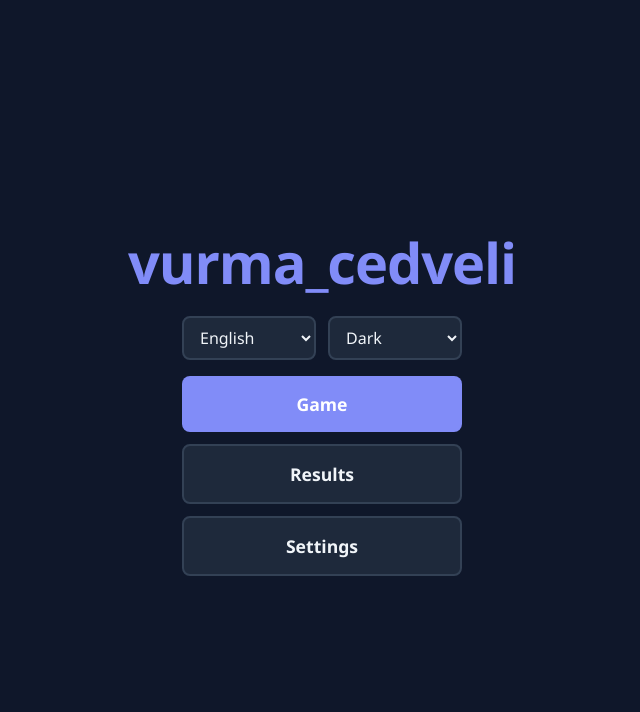
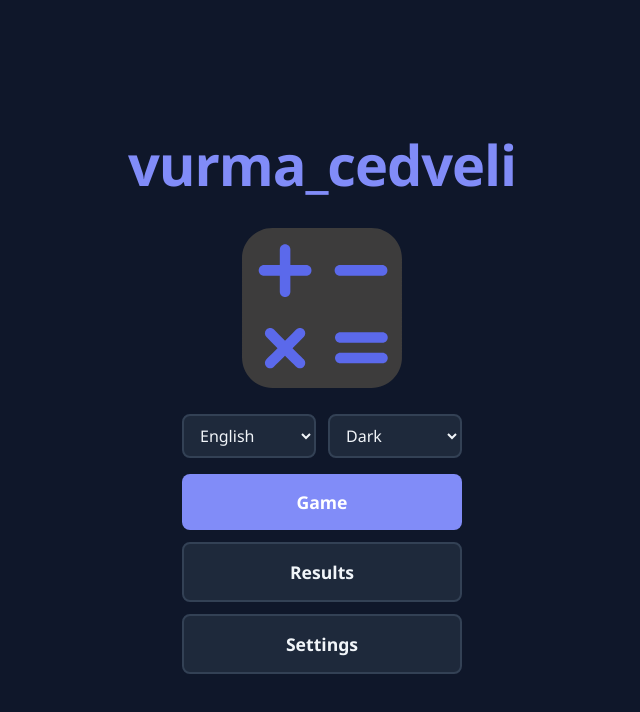
Before and after one commit to fudik94/vurma_cedveli, a React (Vite) app: page / in a window 1280 px wide. Shown: the top 712 px of the page, without its empty margins (318-958 px from the left). Built offline with nearby package versions, Linux system fonts and the light colour scheme; no server answers.

Commit message:
feat: add Lottie animation to home screen (plays once)

```diff
--- a/package.json
+++ b/package.json
@@ -13,6 +13,7 @@
   },
   "dependencies": {
     "firebase": "^12.12.1",
+    "lottie-react": "^2.4.1",
     "react": "^19.2.5",
     "react-dom": "^19.2.5",
     "react-router-dom": "^7.14.2"
--- a/src/pages/HomePage/HomePage.module.css
+++ b/src/pages/HomePage/HomePage.module.css
@@ -19,6 +19,11 @@
   font-size: 2rem;
   color: var(--text-secondary);
   margin-bottom: 1rem;
+}
+
+.animation {
+  width: 180px;
+  height: 180px;
 }
 
 .controls {
--- a/src/pages/HomePage/HomePage.tsx
+++ b/src/pages/HomePage/HomePage.tsx
@@ -1,6 +1,8 @@
 import { useNavigate } from 'react-router-dom'
+import Lottie from 'lottie-react'
 import { useSettings } from '../../context/SettingsContext'
 import type { Language, Theme } from '../../types'
+import animationData from '../../assets/animation_main_dsip.json'
 import styles from './HomePage.module.css'
 
 export default function HomePage() {
@@ -10,6 +12,12 @@ export default function HomePage() {
   return (
     <div className={styles.container}>
       <h1 className={styles.title}>vurma_cedveli</h1>
+
+      <Lottie
+        animationData={animationData}
+        loop={false}
+        className={styles.animation}
+      />
 
       <div className={styles.controls}>
         <select
```
Also changed, not shown: src/assets/animation_main_dsip.json (added, +1 -0 lines), 1 other file (tests, documents, lock files or other folders).
